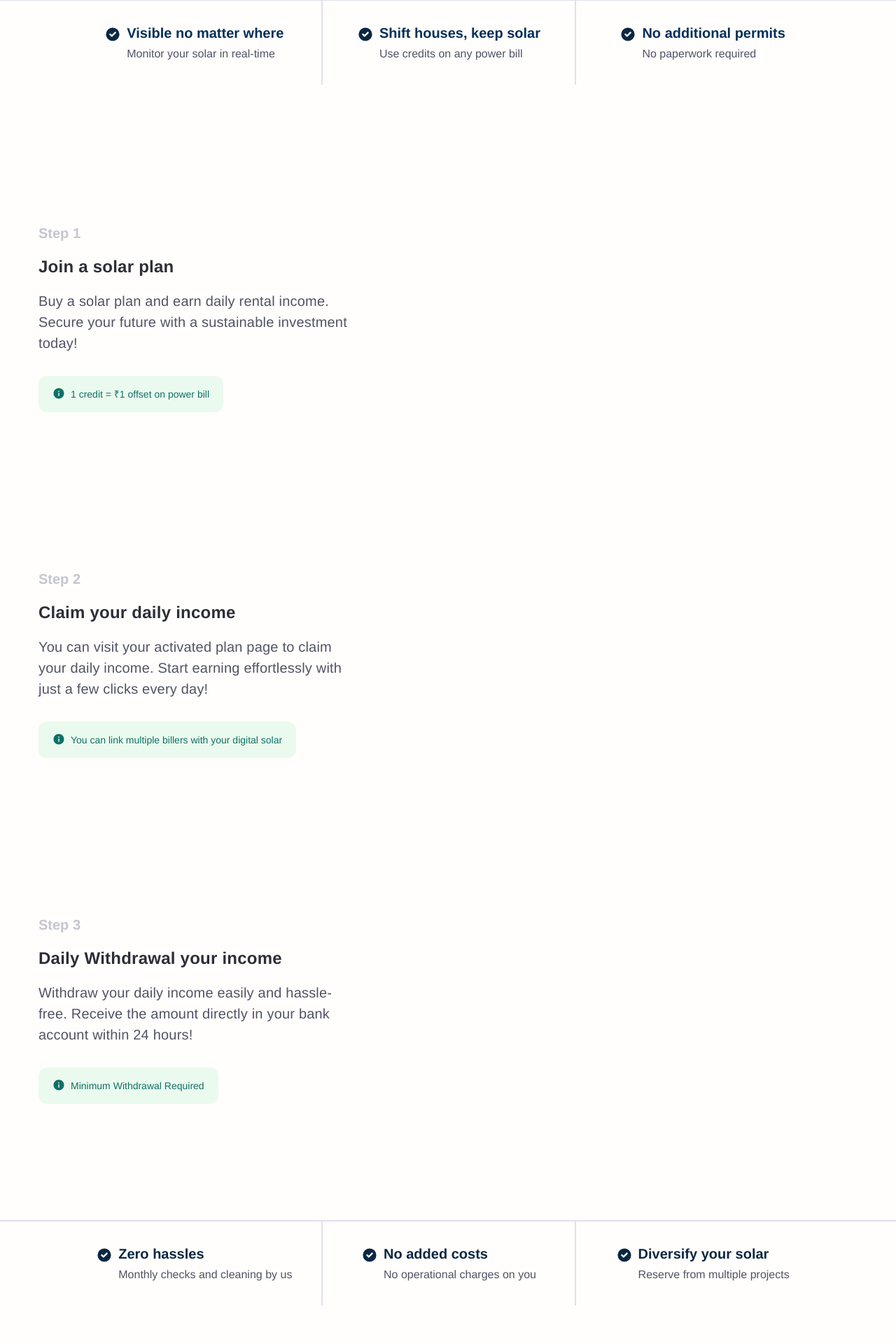
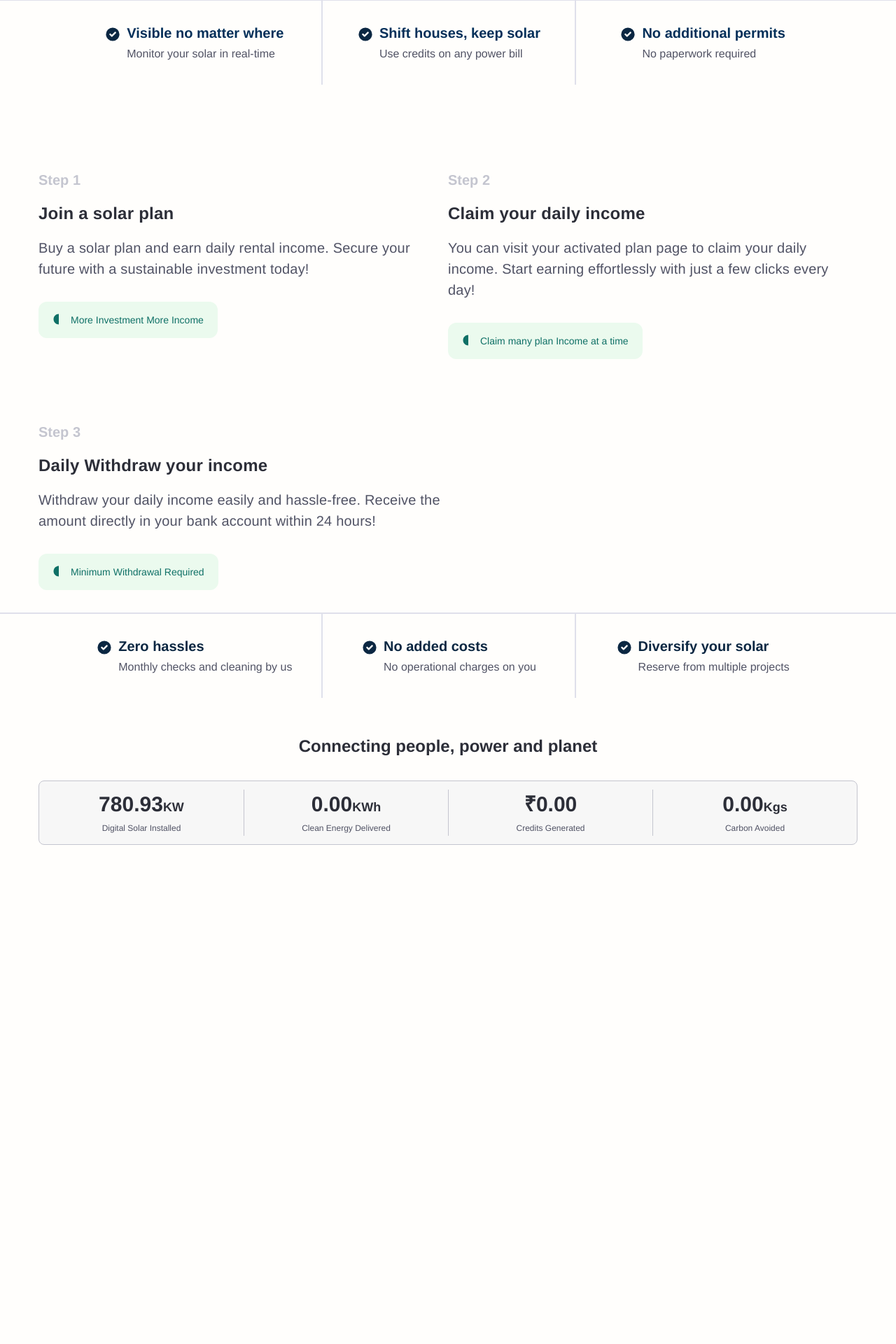
Before and after one commit to jayaprasad356/solar_grids, a PHP site: page /ratings_job/ in a window 1280 px wide. Shown: the part 1728-3648 px from the top of the page at 70% size. After the commit the page ends 2935 px from the top, so only its background shows below. Run offline with PHP 8.4, Linux system fonts and the light colour scheme; some web fonts are replaced.

Commit message:
index.php

```diff
--- a/index.php
+++ b/index.php
@@ -941,51 +941,57 @@
                                 </div>
                             </div>
                                      <div class="mx-auto mt-8 hidden max-w-[1170px] lg:block relative">
-                                <div class="flex justify-between">
-                                    <div class="mt-[76px] xl:mt-20">
-                                        <div class="carousel-item h-[494px] pt-[90px] xl:h-[599px] xl:pt-[120px]">
-                                            <strong class="mb-4 block text-xl font-semibold text-aluminium-grey-200">Step
-                                            <!-- -->
-                                            1</strong>
+                                            <div class="grid grid-cols-2 gap-8">
+                                                <!-- Step 1 -->
+                                                <div class="carousel-item flex-1 pt-[90px] xl:pt-[120px]">
+                                                    <strong class="mb-4 block text-xl font-semibold text-aluminium-grey-200">Step 1</strong>
                                                     <h3 class="mb-4 text-2xl font-semibold leading-[36px] tracking-[0.01em] text-aluminium-grey-700">Join a solar plan</h3>
-                                            <p class="max-w-[450px] text-xl leading-[30px] tracking-[0.01em] text-aluminium-grey-600 ">Buy a solar plan and earn daily rental income. Secure your future with a sustainable investment today!</p>
-                                            <span class="mt-8 inline-flex max-w-[452px] items-start gap-2 rounded-xl bg-grass-green-50 px-5 py-4 text-sm text-midnight-green-500">
+                                                    <p class="text-xl leading-[30px] tracking-[0.01em] text-aluminium-grey-600">
+                                                        Buy a solar plan and earn daily rental income. Secure your future with a sustainable investment today!
+                                                    </p>
+                                                    <span class="mt-8 inline-flex items-start gap-2 rounded-xl bg-grass-green-50 px-5 py-4 text-sm text-midnight-green-500">
                                                         <svg stroke="currentColor" fill="currentColor" stroke-width="0" viewBox="0 0 24 24" class="min-h-[18px] min-w-[18px] text-midnight-green-500" height="1em" width="1em" xmlns="http://www.w3.org/2000/svg">
                                                             <path fill="none" d="M0 0h24v24H0z"></path>
-                                                    <path d="M12 2C6.48 2 2 6.48 2 12s4.48 10 10 10 10-4.48 10-10S17.52 2 12 2zm1 15h-2v-6h2v6zm0-8h-2V7h2v2z"></path>
+                                                            <path d="M12 2C6.48 2 2 6.48 2 12s4.48 10 10 10 10-10S17.52 2 12 2zm1 15h-2v-6h2v6zm0-8h-2V7h2v2z"></path>
                                                         </svg>
-                                                1 credit = ₹1 offset on power bill
+                                                        More Investment More Income
                                                     </span>
                                                 </div>
-                                        <div class="carousel-item h-[494px] pt-[90px] xl:h-[599px] xl:pt-[120px]">
-                                            <strong class="mb-4 block text-xl font-semibold text-aluminium-grey-200">Step
-                                            <!-- -->
-                                            2</strong>
+
+                                                <!-- Step 2 -->
+                                                <div class="carousel-item flex-1 pt-[90px] xl:pt-[120px]">
+                                                    <strong class="mb-4 block text-xl font-semibold text-aluminium-grey-200">Step 2</strong>
                                                     <h3 class="mb-4 text-2xl font-semibold leading-[36px] tracking-[0.01em] text-aluminium-grey-700">Claim your daily income</h3>
-                                            <p class="max-w-[450px] text-xl leading-[30px] tracking-[0.01em] text-aluminium-grey-600 ">You can visit your activated plan page to claim your daily income. Start earning effortlessly with just a few clicks every day!</p>
-                                            <span class="mt-8 inline-flex max-w-[452px] items-start gap-2 rounded-xl bg-grass-green-50 px-5 py-4 text-sm text-midnight-green-500">
+                                                    <p class="text-xl leading-[30px] tracking-[0.01em] text-aluminium-grey-600">
+                                                        You can visit your activated plan page to claim your daily income. Start earning effortlessly with just a few clicks every day!
+                                                    </p>
+                                                    <span class="mt-8 inline-flex items-start gap-2 rounded-xl bg-grass-green-50 px-5 py-4 text-sm text-midnight-green-500">
                                                         <svg stroke="currentColor" fill="currentColor" stroke-width="0" viewBox="0 0 24 24" class="min-h-[18px] min-w-[18px] text-midnight-green-500" height="1em" width="1em" xmlns="http://www.w3.org/2000/svg">
                                                             <path fill="none" d="M0 0h24v24H0z"></path>
-                                                    <path d="M12 2C6.48 2 2 6.48 2 12s4.48 10 10 10 10-4.48 10-10S17.52 2 12 2zm1 15h-2v-6h2v6zm0-8h-2V7h2v2z"></path>
+                                                            <path d="M12 2C6.48 2 2 6.48 2 12s4.48 10 10 10 10-10S17.52 2 12 2zm1 15h-2v-6h2v6zm0-8h-2V7h2v2z"></path>
                                                         </svg>
-                                                You can link multiple billers with your digital solar
+                                                        Claim many plan Income at a time
                                                     </span>
                                                 </div>
-                                        <div class="carousel-item h-[494px] pt-[90px] xl:h-[599px] xl:pt-[120px]">
-                                            <strong class="mb-4 block text-xl font-semibold text-aluminium-grey-200">Step
-                                            <!-- -->
-                                            3</strong>
-                                            <h3 class="mb-4 text-2xl font-semibold leading-[36px] tracking-[0.01em] text-aluminium-grey-700">Daily Withdrawal your income </h3>
-                                            <p class="max-w-[450px] text-xl leading-[30px] tracking-[0.01em] text-aluminium-grey-600 ">Withdraw your daily income easily and hassle-free. Receive the amount directly in your bank account within 24 hours!</p>
-                                            <span class="mt-8 inline-flex max-w-[452px] items-start gap-2 rounded-xl bg-grass-green-50 px-5 py-4 text-sm text-midnight-green-500">
+
+                                                <!-- Step 3 -->
+                                                <div class="carousel-item flex-1 pt-[90px] xl:pt-[120px]">
+                                                    <strong class="mb-4 block text-xl font-semibold text-aluminium-grey-200">Step 3</strong>
+                                                    <h3 class="mb-4 text-2xl font-semibold leading-[36px] tracking-[0.01em] text-aluminium-grey-700">Daily Withdraw your income</h3>
+                                                    <p class="text-xl leading-[30px] tracking-[0.01em] text-aluminium-grey-600">
+                                                        Withdraw your daily income easily and hassle-free. Receive the amount directly in your bank account within 24 hours!
+                                                    </p>
+                                                    <span class="mt-8 inline-flex items-start gap-2 rounded-xl bg-grass-green-50 px-5 py-4 text-sm text-midnight-green-500">
                                                         <svg stroke="currentColor" fill="currentColor" stroke-width="0" viewBox="0 0 24 24" class="min-h-[18px] min-w-[18px] text-midnight-green-500" height="1em" width="1em" xmlns="http://www.w3.org/2000/svg">
                                                             <path fill="none" d="M0 0h24v24H0z"></path>
-                                                    <path d="M12 2C6.48 2 2 6.48 2 12s4.48 10 10 10 10-4.48 10-10S17.52 2 12 2zm1 15h-2v-6h2v6zm0-8h-2V7h2v2z"></path>
+                                                            <path d="M12 2C6.48 2 2 6.48 2 12s4.48 10 10 10 10-10S17.52 2 12 2zm1 15h-2v-6h2v6zm0-8h-2V7h2v2z"></path>
                                                         </svg>
                                                         Minimum Withdrawal Required
                                                     </span>
                                                 </div>
                                             </div>
+                                        </div>
+
                                     <!-- <div class="relative">
                                         <div class="sticky top-[calc(64px_+_24px_+_64px)] mt-[76px] xl:mt-20">
                                             <div class="relative h-[494px] w-[470.08px] xl:h-[599px] xl:w-[570px]">
```
Lines whose indentation alone changed are shown as unchanged.
